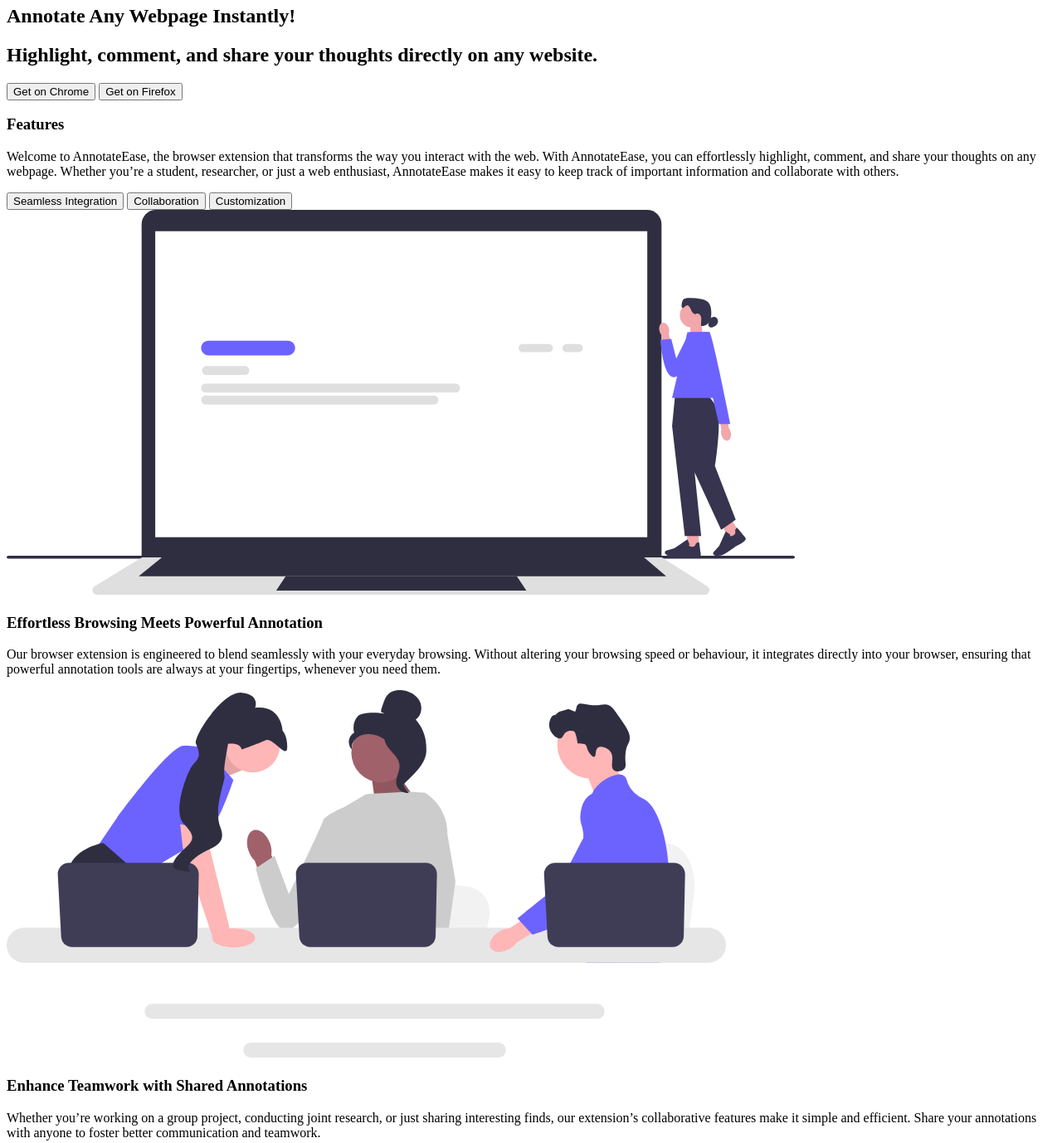
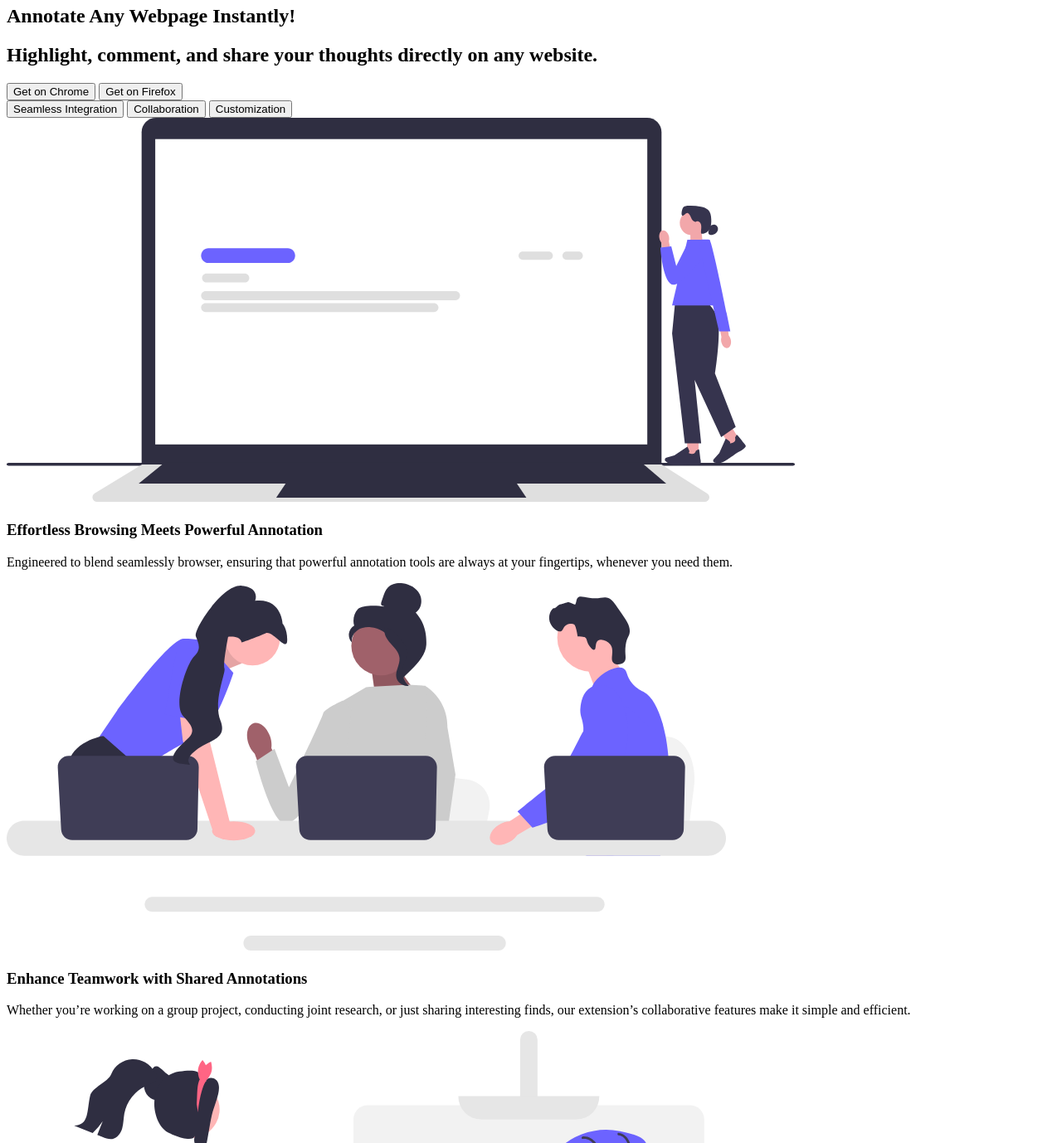
Before and after one commit to jeetbhow/annotate-website, a website: page public/index.html in a window 1280 px wide. Shown: the part 640-2018 px from the top of the page at 83% size. Drawn offline with Linux system fonts and the light colour scheme.

Commit message:
tweak:Remove features text

```diff
--- a/public/index.html
+++ b/public/index.html
@@ -68,18 +68,6 @@
   <!-- Features Section -->
   <section id="features">
     <div class="container mx-auto p-6 text-center">
-      <h3 class="mb-4">
-        Features
-      </h3>
-      <p class="mx-auto mb-10 max-w-lg">
-        Welcome to AnnotateEase, the browser extension that transforms the way
-        you interact with the web. With AnnotateEase, you can effortlessly
-        highlight, comment, and share your thoughts on any webpage. Whether
-        you’re a student, researcher, or just a web enthusiast, AnnotateEase
-        makes it easy to keep track of important information and collaborate
-        with others.
-      </p>
-
       <!-- Features Tabs -->
       <div class="mb-24 flex flex-col md:flex-row">
         <button class="tab" key="integration" active>
@@ -96,9 +84,7 @@
           <div class="flex flex-col space-y-4">
             <h3>Effortless Browsing Meets Powerful Annotation</h3>
             <p>
-              Our browser extension is engineered to blend seamlessly with
-              your everyday browsing. Without altering your browsing speed or
-              behaviour, it integrates directly into your browser, ensuring
+              Engineered to blend seamlessly browser, ensuring
               that powerful annotation tools are always at your fingertips,
               whenever you need them.
             </p>
@@ -111,9 +97,7 @@
             <p class="my-4">
               Whether you’re working on a group project, conducting joint
               research, or just sharing interesting finds, our extension’s
-              collaborative features make it simple and efficient. Share your
-              annotations with anyone to foster better communication and
-              teamwork.
+              collaborative features make it simple and efficient.
           </div>
           </p>
         </div>
```
Also changed, not shown: dist/browser.0281c905.svg (deleted), dist/chrome.99b40a59.svg (deleted), dist/edge.1341b35c.svg (deleted), dist/firefox.eda2be73.svg (deleted), dist/hero-image.67720307.svg (deleted), dist/index.html, dist/notes-white.f41f1868.svg (deleted), dist/notes.374307c9.svg (deleted), dist/paint.e5cdf130.svg (deleted), dist/team.1febe42a.svg (deleted), 4 other files.
